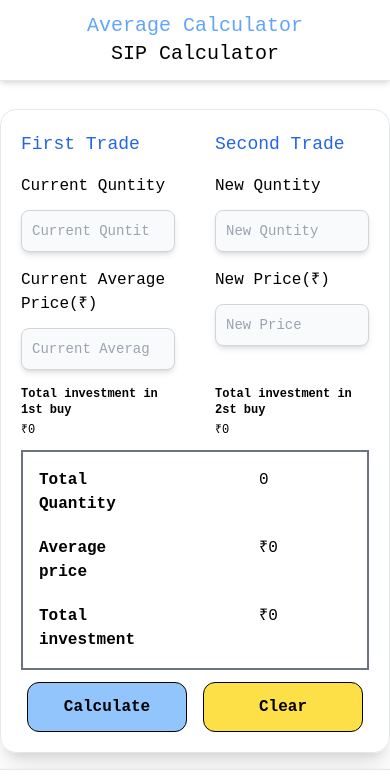
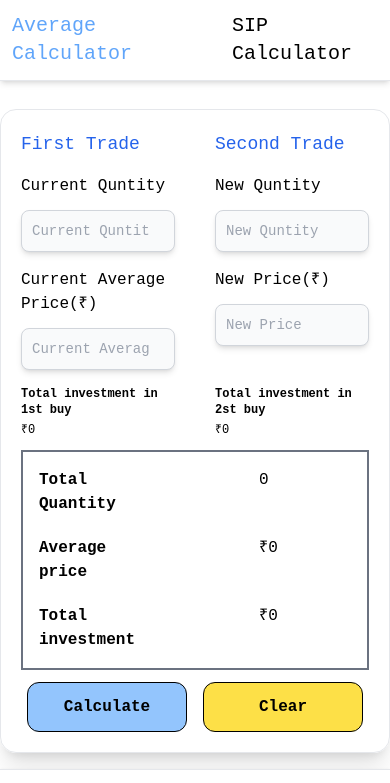
Before and after one commit to RohanSalgare/Stock-Average-Calculator, a plain HTML site: page index.html in a window 390 px wide. Shown: the top 783 px of the page. Drawn offline with Linux system fonts and the light colour scheme.

Commit message:
Update index.html

```diff
--- a/index.html
+++ b/index.html
@@ -10,7 +10,7 @@
 
 <body>
     <nav class="bg-white w-full z-20 top-0 left-0 border-b border-gray-200  shadow-md font-bodyfont ">
-        <ul class="flex  flex-wrap justify-center  sm:gap-x-32 gap-x-8 p-3">
+        <ul class="flex justify-center  sm:gap-x-32 gap-x-8 p-3">
 
             <li>
             <a id="avecal" class="cursor-pointer sm:text-3xl text-xl hover:text-blue-400 text-blue-400 underline-offset-1 "
```
